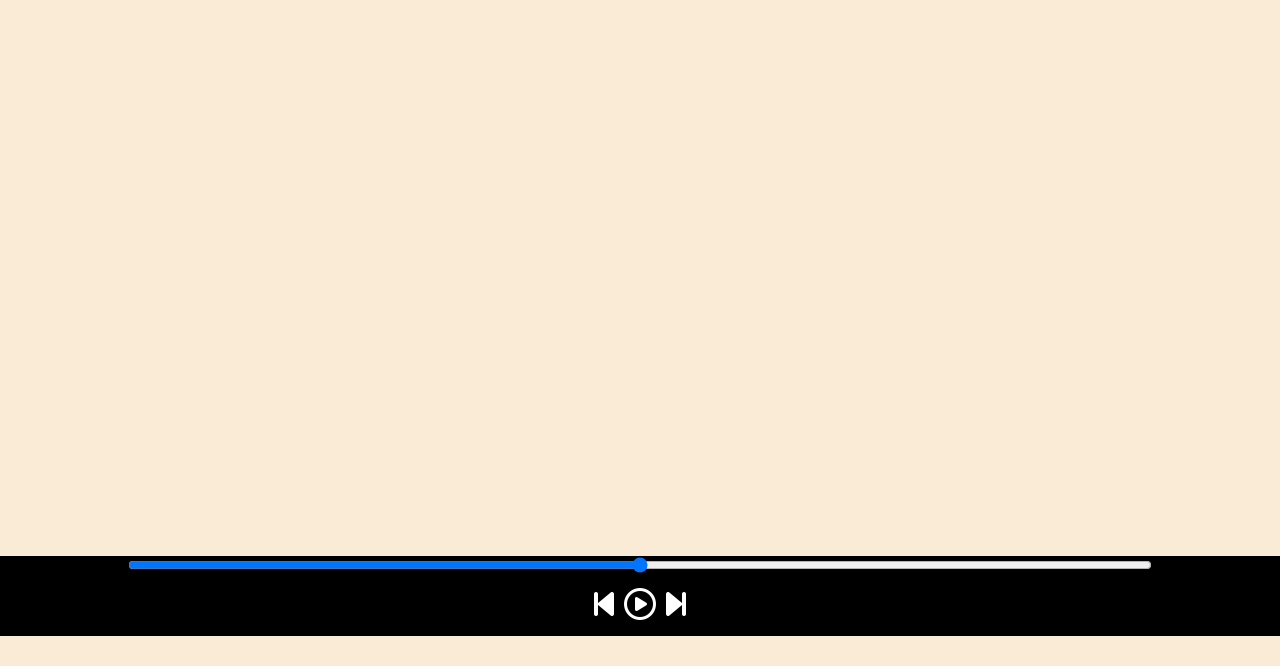
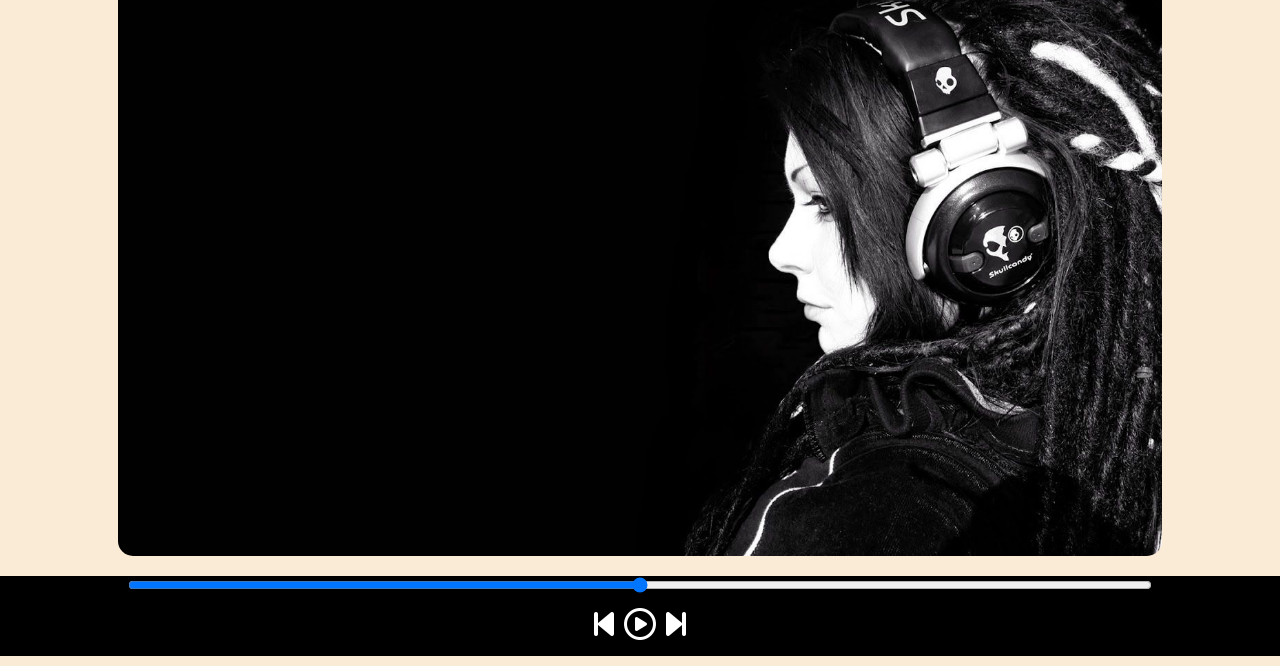
Before and after one commit to abhishek07gupta/web_development_practice, a plain HTML site: page spotify clone/index.html in a window 1280 px wide. Shown: the part 134-800 px from the top of the page. Drawn offline with Linux system fonts and the light colour scheme.

Commit message:
second day 2nd commit

```diff
--- a/spotify clone/index.html
+++ b/spotify clone/index.html
@@ -16,8 +16,9 @@
         </ul>
     </nav>
     <div class="container">
-        <h1>Best of NCS-no copyright music</h1>
-        <div class="songlist"></div>
+        <div class="songlist">
+            <h1>Best of NCS-no copyright music</h1>
+        </div>
         <div class="songbanner"></div>
     </div>
     <div class="bottom">
--- a/spotify clone/style.css
+++ b/spotify clone/style.css
@@ -31,7 +31,17 @@ nav ul li{
     padding: 0 5px;
 }
 .container{
-    height:80vh;
+    height:75vh;
+    background-color: black;
+    color: white;
+    width: 80%;
+    display: flex;
+    margin: 20px auto;
+    border-radius: 15px;
+    padding: 10px;
+    background-image: url(bg.jpg);
+    background-size: cover;
+    font-family: 'Varela Round', sans-serif;
 }
 .bottom{
     position: sticky;
```
